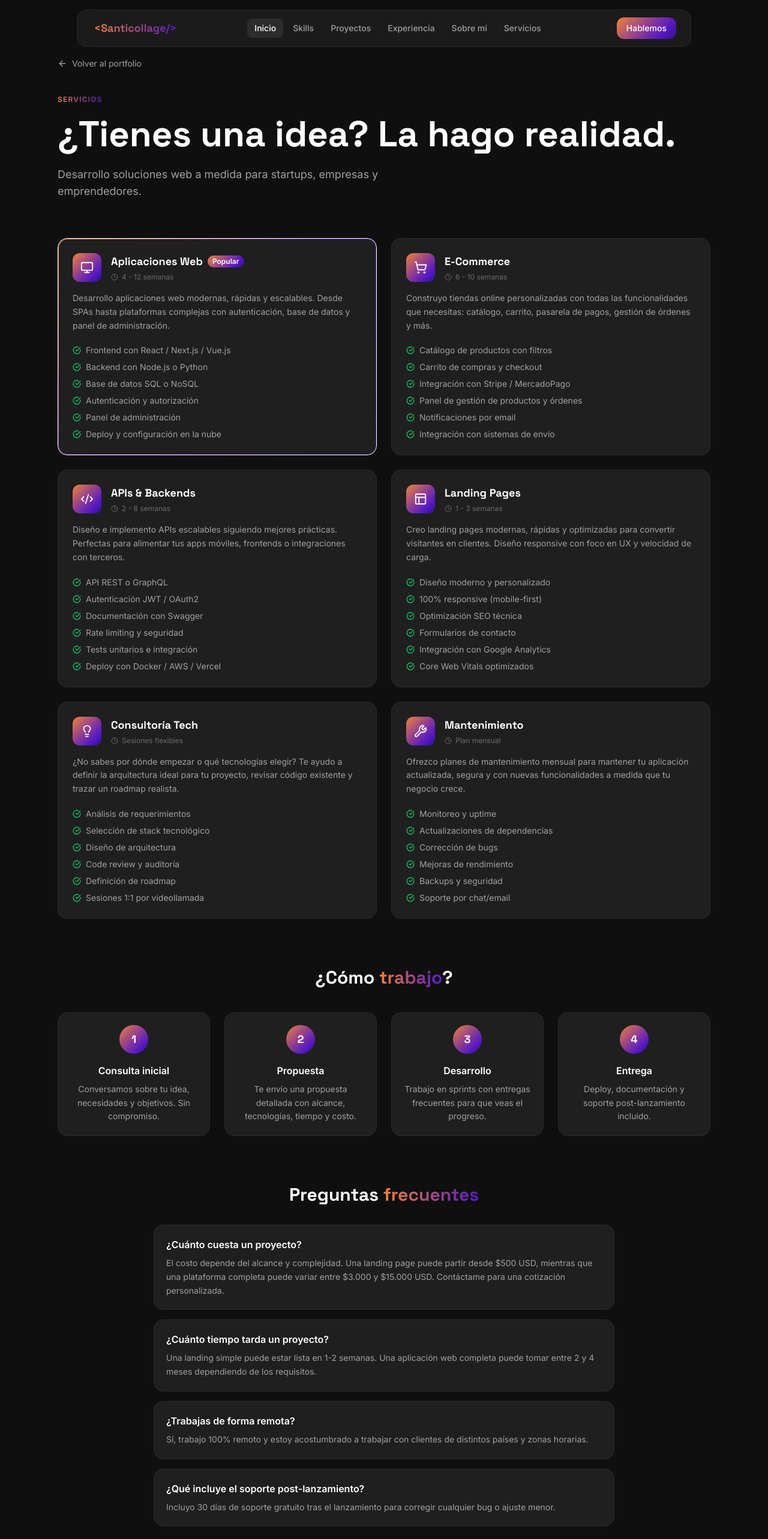
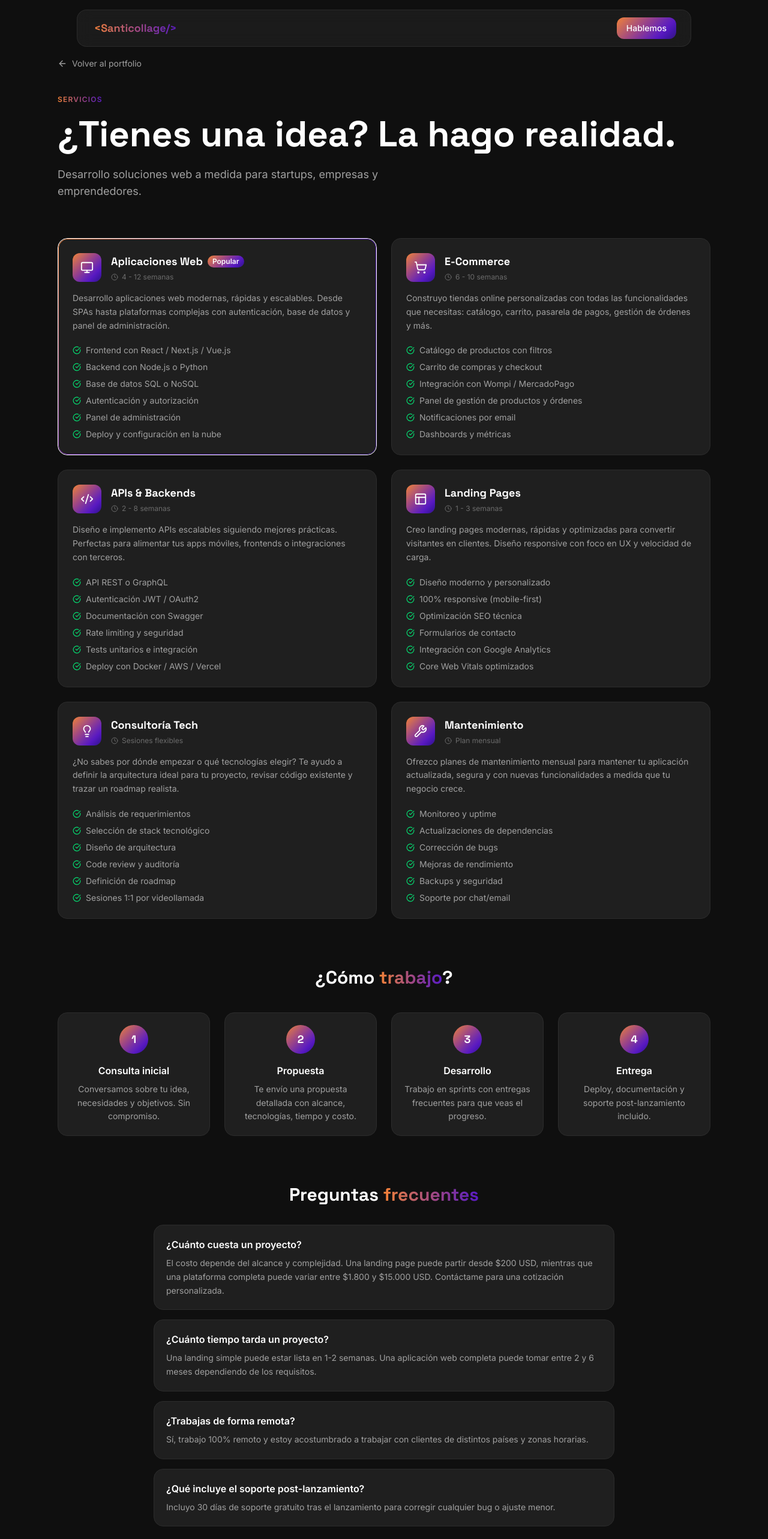
Before and after one commit to santicollage/PortafolioWeb, a React (Vite) app: page /services in a window 1280 px wide. Shown: the top 2566 px of the page at 60% size. Built offline with nearby package versions, Linux system fonts and the light colour scheme.

Commit message:
fix: Navigation and services correction

```diff
--- a/src/App.tsx
+++ b/src/App.tsx
@@ -9,6 +9,7 @@ import { About } from './components/sections/About';
 import { Services } from './components/sections/Services';
 import { ServicesPage } from './pages/ServicesPage';
 import { ScrollToTop } from './components/ui/ScrollToTop';
+import { ScrollToTopOnMount } from './components/ui/ScrollToTopOnMount';
 
 function PortfolioHome() {
   return (
@@ -31,6 +32,7 @@ function PortfolioHome() {
 function App() {
   return (
     <BrowserRouter>
+      <ScrollToTopOnMount />
       <Routes>
         <Route path="/" element={<PortfolioHome />} />
         <Route
--- a/src/components/layout/Navbar.tsx
+++ b/src/components/layout/Navbar.tsx
@@ -1,6 +1,7 @@
 import { useState, useEffect } from 'react';
 import { motion, AnimatePresence } from 'framer-motion';
 import { Menu, X } from 'lucide-react';
+import { useLocation, useNavigate } from 'react-router-dom';
 import { useScrollSpy } from '../../hooks/useScrollSpy';
 import personalData from '../../data/personal.json';
 
@@ -25,6 +26,9 @@ const SECTION_IDS = [
 export function Navbar() {
   const [scrolled, setScrolled] = useState(false);
   const [mobileOpen, setMobileOpen] = useState(false);
+  const location = useLocation();
+  const navigate = useNavigate();
+  const isServicesPage = location.pathname === '/services';
   const activeSection = useScrollSpy(SECTION_IDS);
 
   useEffect(() => {
@@ -37,6 +41,14 @@ export function Navbar() {
     setMobileOpen(false);
     const id = href.replace('#', '');
     document.getElementById(id)?.scrollIntoView({ behavior: 'smooth' });
+  };
+
+  const handleLogoClick = () => {
+    if (isServicesPage) {
+      navigate('/');
+    } else {
+      handleNavClick('#hero');
+    }
   };
 
   return (
@@ -56,13 +68,14 @@ export function Navbar() {
       >
         <div className="flex items-center justify-between">
           <button
-            onClick={() => handleNavClick('#hero')}
+            onClick={handleLogoClick}
             className="text-lg font-bold font-display gradient-text focus:outline-none focus:ring-2 focus:ring-[#5919C2] rounded-lg px-1"
             aria-label="Ir al inicio"
           >
             {'<Santicollage/>'}
           </button>
 
+          {!isServicesPage && (
             <ul className="hidden md:flex items-center gap-1" role="list">
               {NAV_LINKS.map((link) => {
                 const isActive = activeSection === link.href.replace('#', '');
@@ -82,6 +95,7 @@ export function Navbar() {
                 );
               })}
             </ul>
+          )}
 
           <a
             href={`https://wa.me/${personalData.phone}?text=Hola%20${personalData.firstName},%0A%0AMe%20gustaría%20hablar%20contigo%20sobre%20una%20oportunidad%20de%20colaboración.%0A%0ASaludos`}
@@ -107,13 +121,14 @@ export function Navbar() {
             <motion.div
               initial={{ opacity: 0, height: 0 }}
               animate={{ opacity: 1, height: 'auto' }}
-              exit={{ opacity: 0, height: 0 }}
               transition={{ duration: 0.2 }}
               className="md:hidden overflow-hidden"
             >
               <ul className="pt-3 pb-1 space-y-1" role="list">
-                {NAV_LINKS.map((link) => {
-                  const isActive = activeSection === link.href.replace('#', '');
+                {!isServicesPage &&
+                  NAV_LINKS.map((link) => {
+                    const isActive =
+                      activeSection === link.href.replace('#', '');
                     return (
                       <li key={link.href}>
                         <button
@@ -129,7 +144,7 @@ export function Navbar() {
                       </li>
                     );
                   })}
-                <li className="pt-2">
+                <li className={!isServicesPage ? 'pt-2' : ''}>
                   <a
                     href={`https://wa.me/${personalData.phone}?text=Hola%20${personalData.firstName},%0A%0AMe%20gustaría%20hablar%20contigo%20sobre%20una%20oportunidad%20de%20colaboración.%0A%0ASaludos`}
                     target="_blank"
--- /dev/null
+++ b/src/components/ui/ScrollToTopOnMount.tsx
@@ -0,0 +1,12 @@
+import { useEffect } from 'react';
+import { useLocation } from 'react-router-dom';
+
+export function ScrollToTopOnMount() {
+  const { pathname } = useLocation();
+
+  useEffect(() => {
+    window.scrollTo(0, 0);
+  }, [pathname]);
+
+  return null;
+}
--- a/src/data/services.json
+++ b/src/data/services.json
@@ -23,15 +23,15 @@
       "id": "ecommerce",
       "icon": "shopping-cart",
       "title": "E-Commerce",
-      "shortDescription": "Tiendas online completas con carrito, pagos y gestión de productos.",
+      "shortDescription": "Tiendas online completas con carrito, pagos, gestión de productos y órdenes, dashboards y métricas.",
       "description": "Construyo tiendas online personalizadas con todas las funcionalidades que necesitas: catálogo, carrito, pasarela de pagos, gestión de órdenes y más.",
       "features": [
         "Catálogo de productos con filtros",
         "Carrito de compras y checkout",
-        "Integración con Stripe / MercadoPago",
+        "Integración con Wompi / MercadoPago",
         "Panel de gestión de productos y órdenes",
         "Notificaciones por email",
-        "Integración con sistemas de envío"
+        "Dashboards y métricas"
       ],
       "timeEstimate": "6 - 10 semanas",
       "highlight": false
@@ -130,11 +130,11 @@
   "faq": [
     {
       "question": "¿Cuánto cuesta un proyecto?",
-      "answer": "El costo depende del alcance y complejidad. Una landing page puede partir desde $500 USD, mientras que una plataforma completa puede variar entre $3.000 y $15.000 USD. Contáctame para una cotización personalizada."
+      "answer": "El costo depende del alcance y complejidad. Una landing page puede partir desde $200 USD, mientras que una plataforma completa puede variar entre $1.800 y $15.000 USD. Contáctame para una cotización personalizada."
     },
     {
       "question": "¿Cuánto tiempo tarda un proyecto?",
-      "answer": "Una landing simple puede estar lista en 1-2 semanas. Una aplicación web completa puede tomar entre 2 y 4 meses dependiendo de los requisitos."
+      "answer": "Una landing simple puede estar lista en 1-2 semanas. Una aplicación web completa puede tomar entre 2 y 6 meses dependiendo de los requisitos."
     },
     {
       "question": "¿Trabajas de forma remota?",
```
Lines whose indentation alone changed are shown as unchanged.
